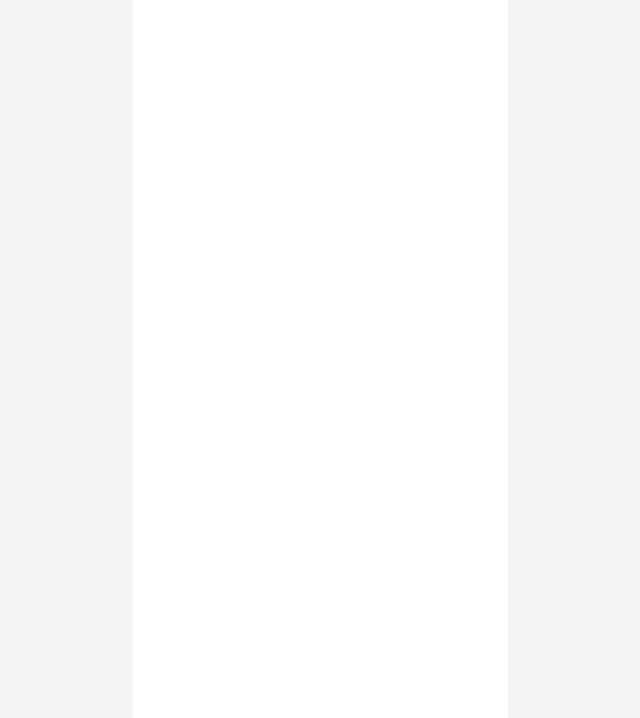
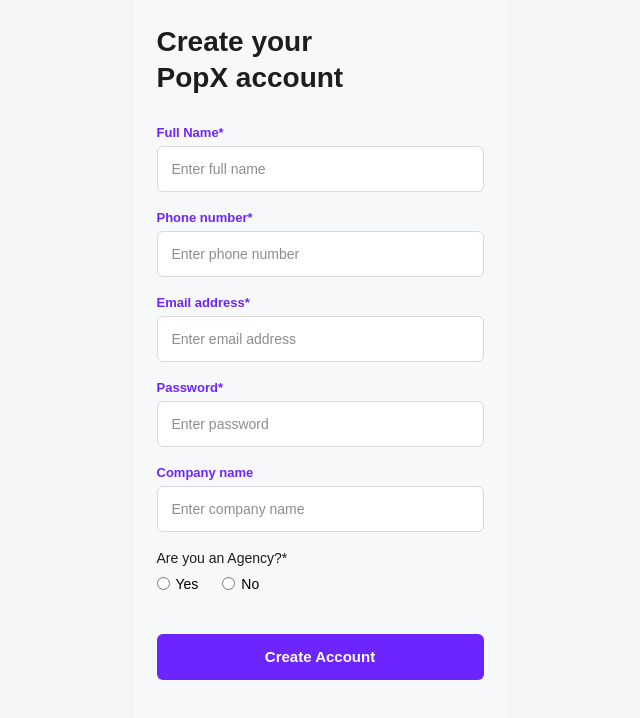
Before and after one commit to Hrishisk99/popx-react-assignment, a React (Vite) app: page /signup in a window 1280 px wide. Before the commit this address had no page. Shown: the top 718 px of the page, without its empty margins (320-960 px from the left). Built offline with nearby package versions, Linux system fonts and the light colour scheme.

Commit message:
feat: implement signup screen and navigation flow

```diff
--- a/src/App.jsx
+++ b/src/App.jsx
@@ -1,7 +1,7 @@
 import { Routes, Route } from "react-router-dom";
 
 import Welcome from "./pages/Welcome/Welcome";
-
+import Signup from "./pages/Signup/Signup";
 
 function App() {
   return (
@@ -9,6 +9,7 @@
       <div className="mobile-container">
         <Routes>
           <Route path="/" element={<Welcome />} />
+          <Route path="/signup" element={<Signup />} />
         </Routes>
       </div>
     </div>
--- /dev/null
+++ b/src/pages/Signup/Signup.css
@@ -0,0 +1,75 @@
+.signup-page {
+  min-height: 100vh;
+  padding: 24px;
+  background: #f7f8f9;
+}
+
+.signup-page h1 {
+  font-size: 28px;
+  line-height: 1.3;
+  color: #1d1d1d;
+  margin-bottom: 28px;
+}
+
+.signup-form {
+  display: flex;
+  flex-direction: column;
+  gap: 18px;
+}
+
+.input-group {
+  display: flex;
+  flex-direction: column;
+}
+
+.input-group label {
+  font-size: 13px;
+  font-weight: 600;
+  color: #6c25ff;
+  margin-bottom: 6px;
+}
+
+.input-group input {
+  height: 46px;
+  border: 1px solid #d9d9d9;
+  border-radius: 6px;
+  padding: 0 14px;
+  font-size: 14px;
+  outline: none;
+  background: #ffffff;
+}
+
+.input-group input::placeholder {
+  color: #8d8d8d;
+}
+
+.agency-section p {
+  font-size: 14px;
+  font-weight: 500;
+  margin-bottom: 10px;
+  color: #1d1d1d;
+}
+
+.radio-group {
+  display: flex;
+  gap: 24px;
+}
+
+.radio-group label {
+  display: flex;
+  align-items: center;
+  gap: 6px;
+  font-size: 14px;
+}
+
+.signup-btn {
+  margin-top: 24px;
+  height: 46px;
+  border: none;
+  border-radius: 6px;
+  background: #6c25ff;
+  color: white;
+  font-size: 15px;
+  font-weight: 600;
+  cursor: pointer;
+}
--- /dev/null
+++ b/src/pages/Signup/Signup.jsx
@@ -0,0 +1,62 @@
+import "./Signup.css";
+
+function Signup() {
+  return (
+    <div className="signup-page">
+      <h1>
+        Create your
+        <br />
+        PopX account
+      </h1>
+
+      <form className="signup-form">
+        <div className="input-group">
+          <label>Full Name*</label>
+          <input type="text" placeholder="Enter full name" />
+        </div>
+
+        <div className="input-group">
+          <label>Phone number*</label>
+          <input type="text" placeholder="Enter phone number" />
+        </div>
+
+        <div className="input-group">
+          <label>Email address*</label>
+          <input type="email" placeholder="Enter email address" />
+        </div>
+
+        <div className="input-group">
+          <label>Password*</label>
+          <input type="password" placeholder="Enter password" />
+        </div>
+
+        <div className="input-group">
+          <label>Company name</label>
+          <input type="text" placeholder="Enter company name" />
+        </div>
+
+        <div className="agency-section">
+          <p>Are you an Agency?*</p>
+
+          <div className="radio-group">
+            <label>
+              <input type="radio" name="agency" />
+              Yes
+            </label>
+
+            <label>
+              <input type="radio" name="agency" />
+              No
+            </label>
+          </div>
+        </div>
+
+        <button type="submit" className="signup-btn">
+          Create Account
+        </button>
+      </form>
+    </div>
+  );
+}
+
+export default Signup;
```
Also changed, not shown: src/pages/Welcome/Welcome.jsx (+5 -5 lines).
